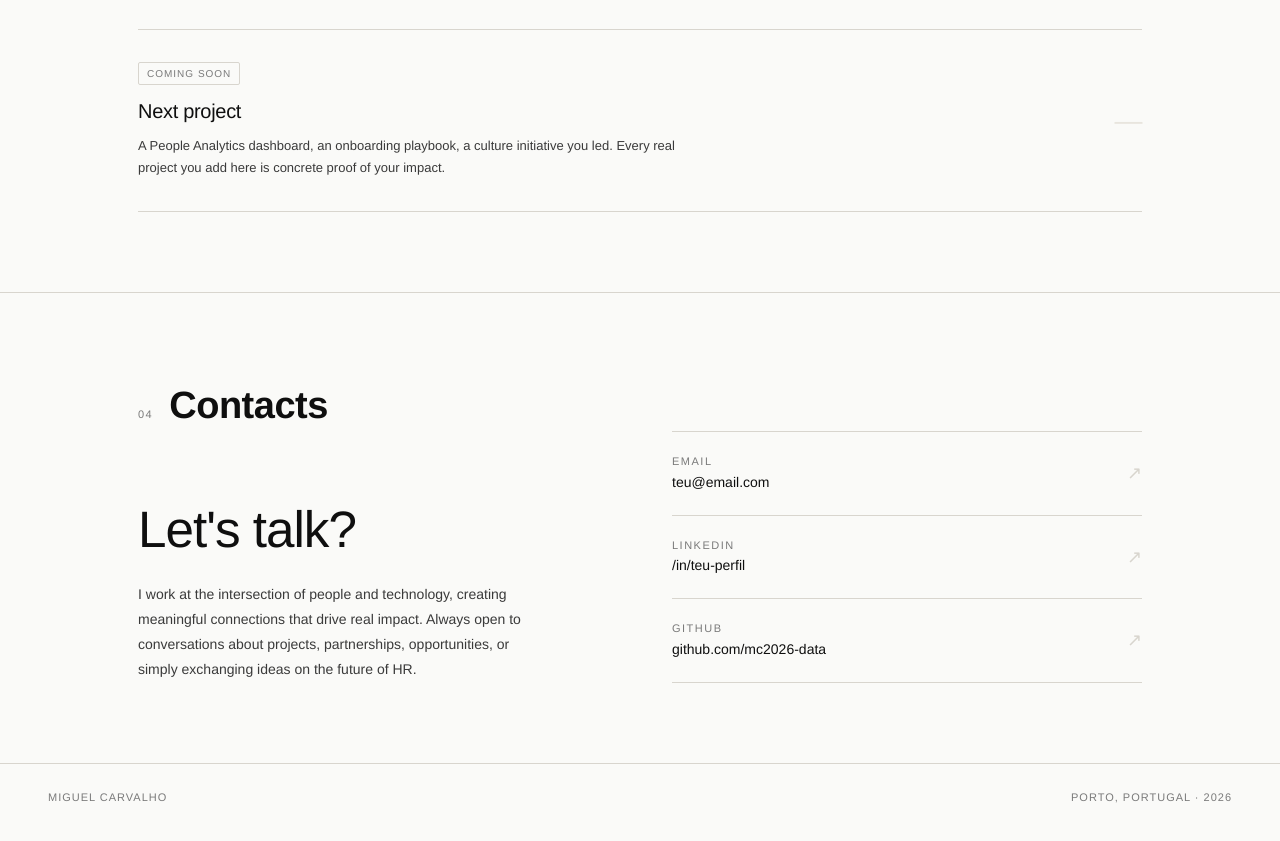
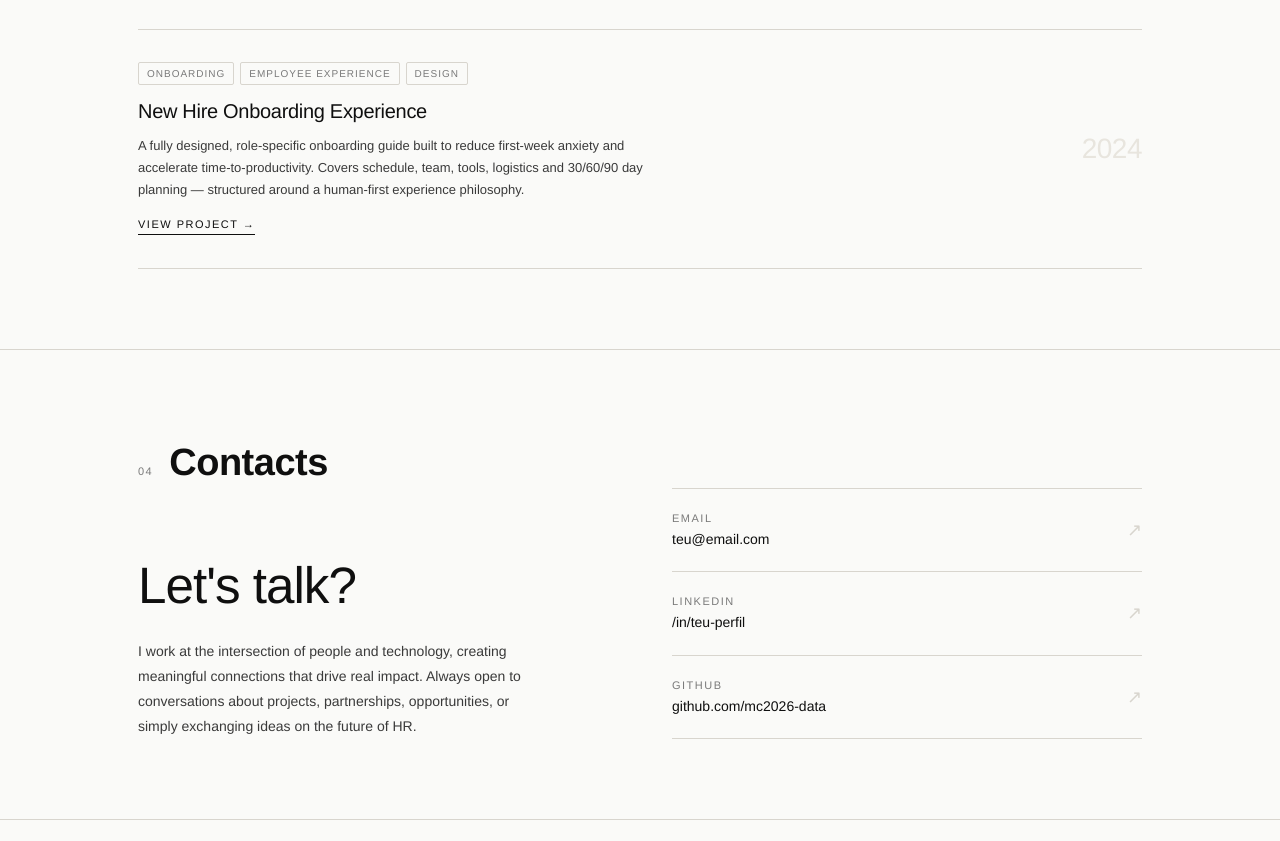
Before and after one commit to MC2026-Data/MC2026-Data.github.io, a plain HTML site: page index.html in a window 1280 px wide. Shown: the part 2648-3489 px from the top of the page. Drawn offline with Linux system fonts and the light colour scheme.

Commit message:
Update index.html

```diff
--- a/index.html
+++ b/index.html
@@ -223,11 +223,12 @@ footer{display:flex;justify-content:space-between;padding:1.5rem 3rem;font-size:
       </div>
       <div class="proj-row">
         <div>
-          <div class="proj-tags"><span class="ptag">Coming soon</span></div>
-          <p class="proj-title">Next project</p>
-          <p class="proj-desc">A People Analytics dashboard, an onboarding playbook, a culture initiative you led. Every real project you add here is concrete proof of your impact.</p>
+          <div class="proj-tags"><span class="ptag">Onboarding</span><span class="ptag">Employee Experience</span><span class="ptag">Design</span></div>
+          <p class="proj-title">New Hire Onboarding Experience</p>
+          <p class="proj-desc">A fully designed, role-specific onboarding guide built to reduce first-week anxiety and accelerate time-to-productivity. Covers schedule, team, tools, logistics and 30/60/90 day planning — structured around a human-first experience philosophy.</p>
+          <a class="proj-link" href="https://mc2026-data.github.io/Onboarding/sarah-chen-onboarding.html" target="_blank">View project →</a>
         </div>
-        <p class="proj-year">—</p>
+        <p class="proj-year">2024</p>
       </div>
     </div>
   </div>
```
